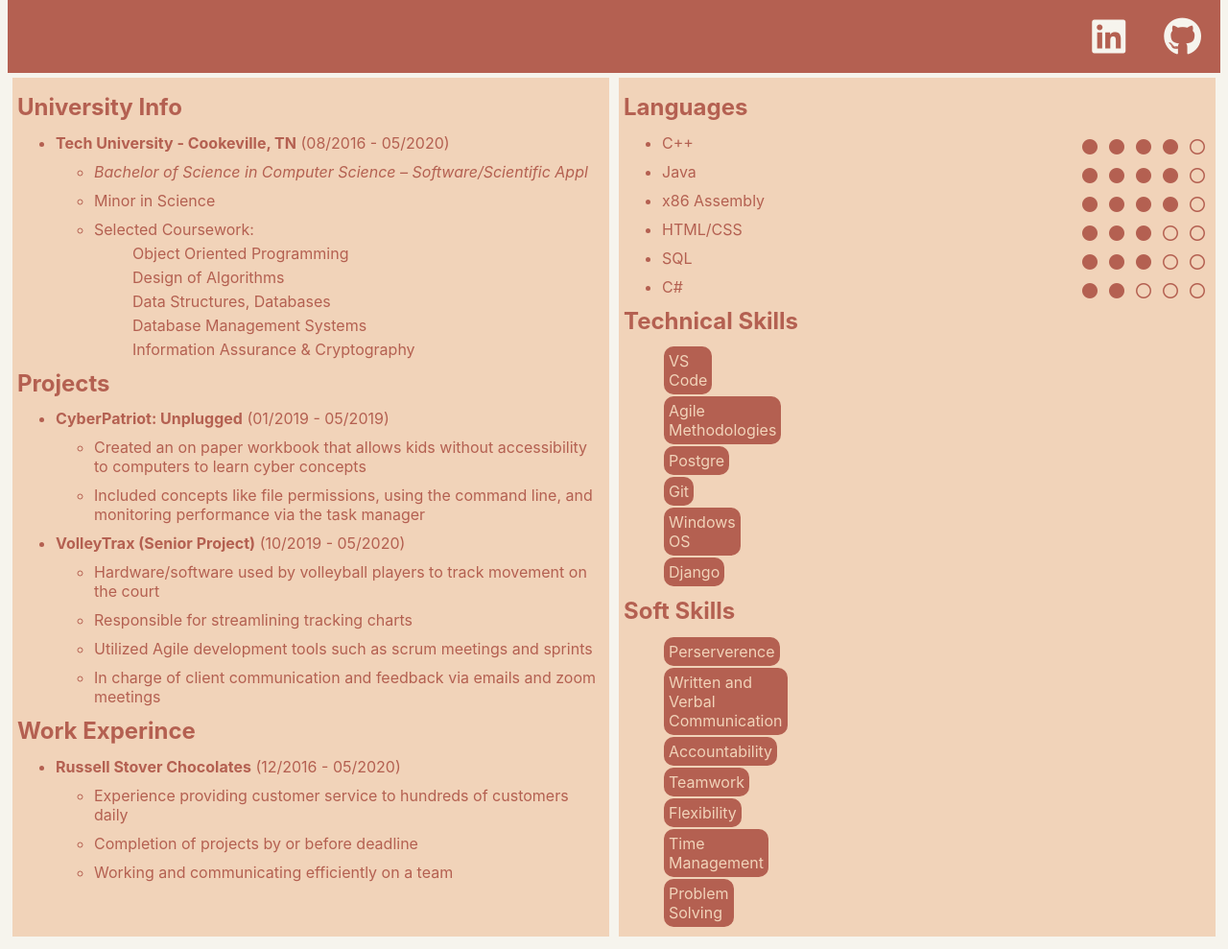
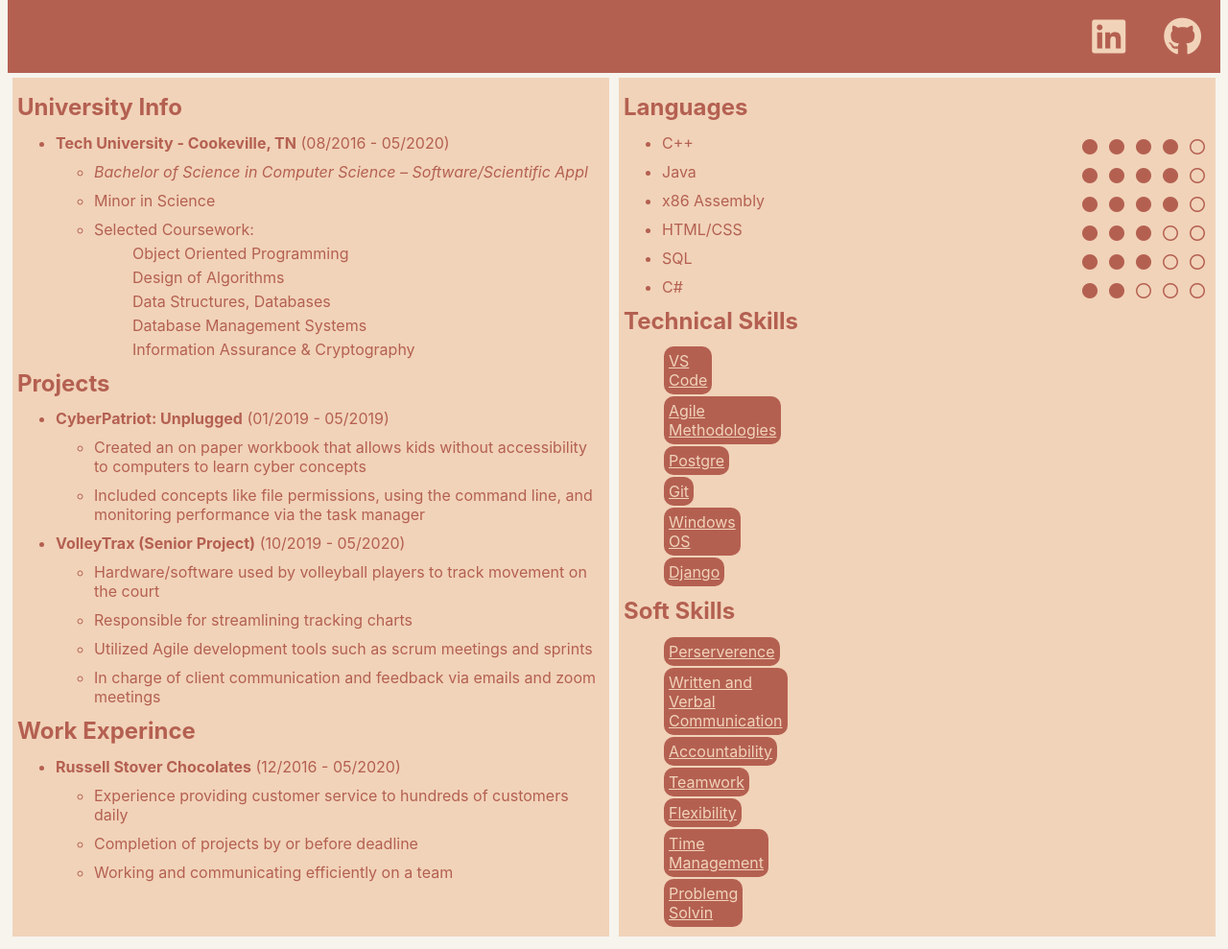
Before and after one commit to mroesch2/Interactive_Website, a Django app: template website/templates/index.html in a window 1280 px wide. Shown: the part 110-1099 px from the top of the page at 96% size. Run offline with Django 3.2, Linux system fonts and the light colour scheme; the template is opened without the code that fills it, so the values that code supplies are empty; some libraries are stand-ins or nearby versions.

Commit message:
Added links to skills

```diff
--- a/website/static/website/styles.css
+++ b/website/static/website/styles.css
@@ -28,7 +28,18 @@
         text-align: center;
         padding: 18px 20px;
         font-size: 40px;
-}
+        text-decoration-color: #F6F4ED;
+
+    }
+    a:link{
+        color:#F1D3B9;
+      }
+
+    a:visited{
+        color:#F1D3B9;
+      }
+
+
 
     /* Change the color of links on hover */
     .topnav a:hover {
--- a/website/templates/index.html
+++ b/website/templates/index.html
@@ -36,7 +36,7 @@
                             Software/Scientific Appl</li></i>
                         <li>Minor in Science</li>
                         <li>Selected Coursework:
-                                <ul>Object Oriented Programming </ul>
+                                <ul>Object Oriented Programming</ul>
                                 <ul>Design of Algorithms</ul>
                                 <ul>Data Structures, Databases</ul>
                                 <ul>Database Management Systems</ul>
@@ -135,24 +135,24 @@
 
             <p class="title">Technical Skills</p>
             <ul>
-                <div class ="TS">VS Code</div>
-                <div class ="TS">Agile Methodologies</div>
-                <div class ="TS">Postgre</div>
-                <div class ="TS">Git</div>
-                <div class ="TS">Windows OS</div>
-                <div class ="TS">Django</div>
+                <div class ="TS"><a href="{% url 'results' %}">VS Code</a></div>
+                <div class ="TS"><a href="{% url 'results' %}">Agile Methodologies</a></div>
+                <div class ="TS"><a href="{% url 'results' %}">Postgre</a></div>
+                <div class ="TS"><a href="{% url 'results' %}">Git</a></div>
+                <div class ="TS"><a href="{% url 'results' %}">Windows OS</a></div>
+                <div class ="TS"><a href="{% url 'results' %}">Django</a></div>
    </ul>
 
 
             <p class="title">Soft Skills</p>
             <ul>
-                <div class ="SS">Perserverence</div>
-                <div class ="SS">Written and Verbal Communication</div>
-                <div class ="SS">Accountability</div>
-                <div class ="SS">Teamwork</div>
-                <div class ="SS">Flexibility</div>
-                <div class ="SS">Time Management</div>
-                <div class ="SS">Problem Solving</div>
+                <div class ="SS"><a href="{% url 'results' %}">Perserverence</a></div>
+                <div class ="SS"><a href="{% url 'results' %}">Written and Verbal Communication</a></div>
+                <div class ="SS"><a href="{% url 'results' %}">Accountability</a></div>
+                <div class ="SS"><a href="{% url 'results' %}">Teamwork</a></div>
+                <div class ="SS"><a href="{% url 'results' %}">Flexibility</a></div>
+                <div class ="SS"><a href="{% url 'results' %}">Time Management</a></div>
+                <div class ="SS"><a href="{% url 'results' %}">Problem Solvin</a>g</div>
     </ul>
 </div>
 
```
